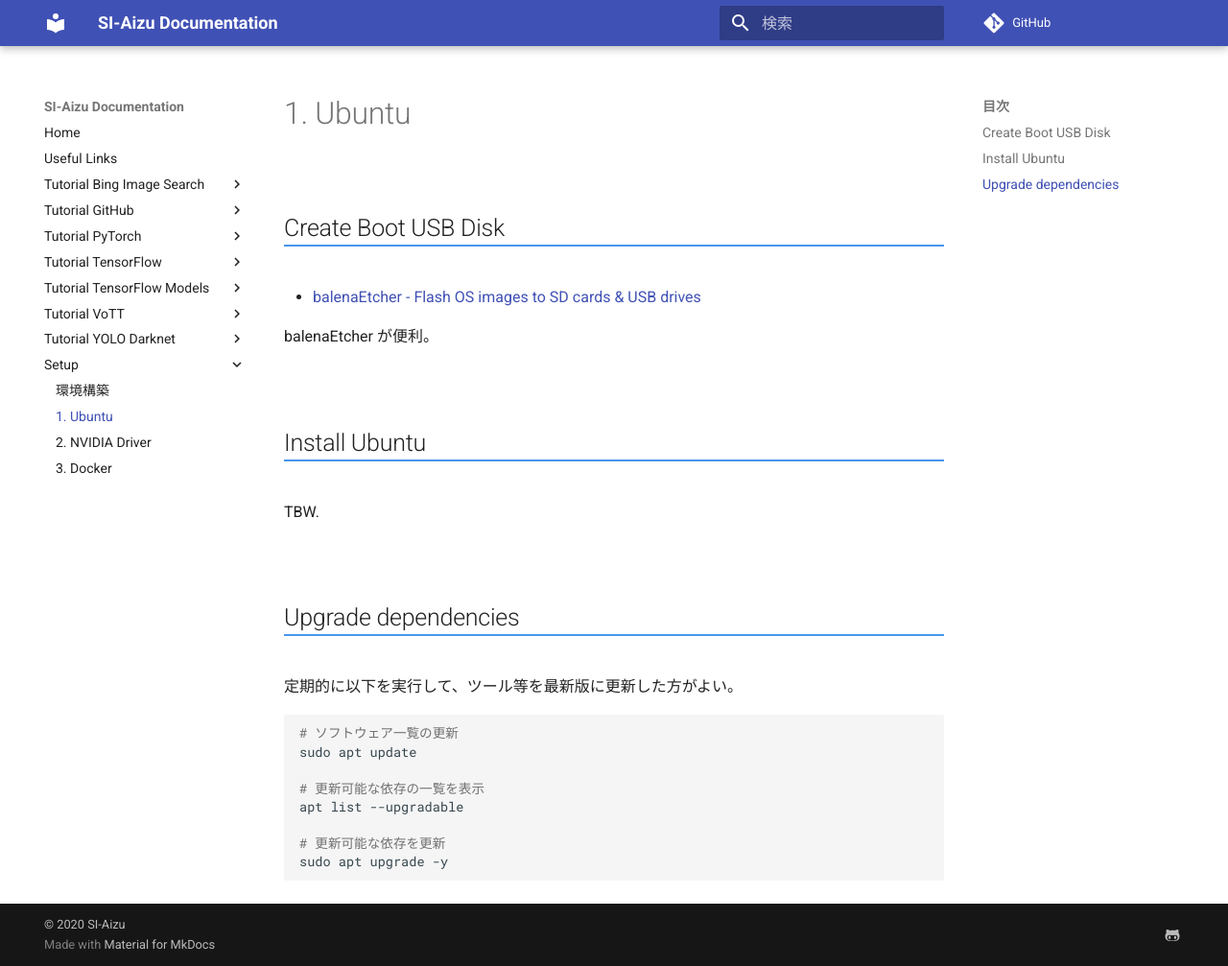
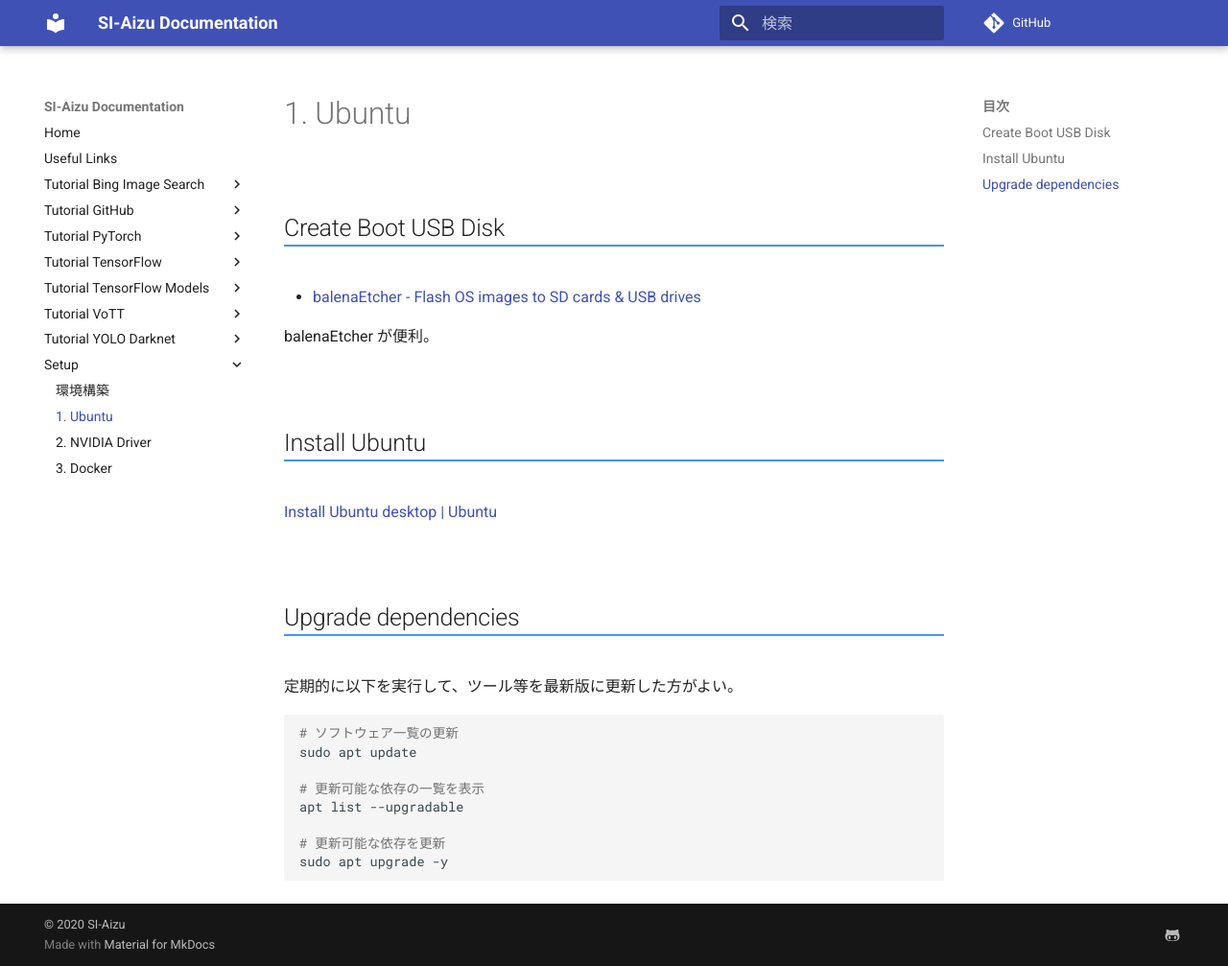
Before and after one commit to SI-Aizu/documentation, an MkDocs documentation site: the page built from docs/setup/1-ubuntu.md, in a window 1280 px wide and 1007 px high. Shown: the whole window at 96% size. Built offline with MkDocs 1.6.1 and Material for MkDocs 9.7.7, drawn with Linux system fonts in a browser that asks for light colours; comment, search, counter and statistics services are not loaded.

Commit message:
add link to Install Ubuntu desktop (#160)
cf. #156

[Install Ubuntu desktop | Ubuntu](https://ubuntu.com/tutorials/install-ubuntu-desktop#1-overview)

```diff
--- a/docs/setup/1-ubuntu.md
+++ b/docs/setup/1-ubuntu.md
@@ -10,7 +10,7 @@
 
 ## Install Ubuntu
 
-TBW.
+[Install Ubuntu desktop | Ubuntu](https://ubuntu.com/tutorials/install-ubuntu-desktop#1-overview)
 
 
 ## Upgrade dependencies
```
